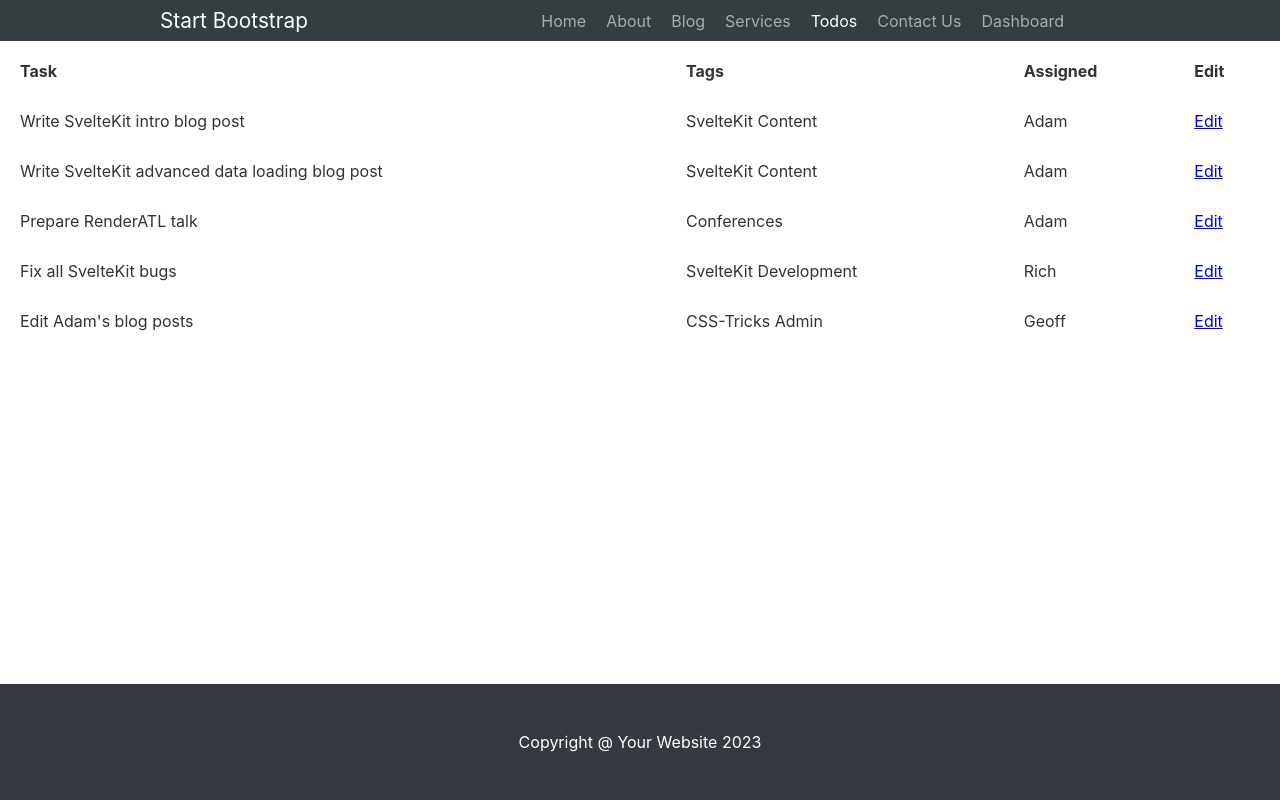
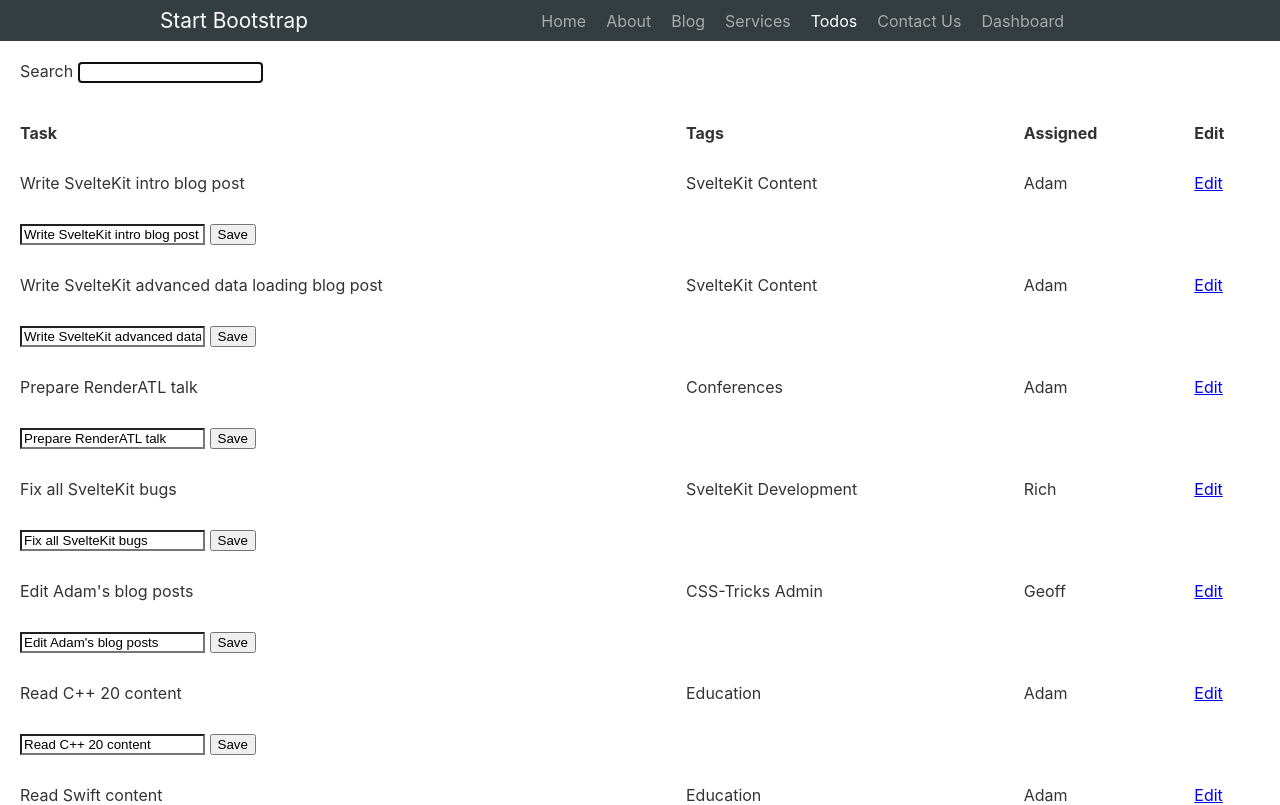
Before and after one commit to harpalnitk/sveltekit1.0, a SvelteKit app: page /todo-list in a window 1280 px wide. Shown: the top 805 px of the page. Built offline with nearby package versions, Linux system fonts and the light colour scheme; no server answers; some icons are missing.

Commit message:
added caching for todos route

```diff
--- a/src/lib/data/todoData.js
+++ b/src/lib/data/todoData.js
@@ -1,24 +1,28 @@
 let todos = [
-    { id: 1, title: "Write SvelteKit intro blog post", assigned: "Adam", tags: [1] },
-    { id: 2, title: "Write SvelteKit advanced data loading blog post", assigned: "Adam", tags: [1] },
-    { id: 3, title: "Prepare RenderATL talk", assigned: "Adam", tags: [2] },
-    { id: 4, title: "Fix all SvelteKit bugs", assigned: "Rich", tags: [3] },
-    { id: 5, title: "Edit Adam's blog posts", assigned: "Geoff", tags: [4] },
-  ];
+	{ id: 1, title: 'Write SvelteKit intro blog post', assigned: 'Adam', tags: [1] },
+	{ id: 2, title: 'Write SvelteKit advanced data loading blog post', assigned: 'Adam', tags: [1] },
+	{ id: 3, title: 'Prepare RenderATL talk', assigned: 'Adam', tags: [2] },
+	{ id: 4, title: 'Fix all SvelteKit bugs', assigned: 'Rich', tags: [3] },
+	{ id: 5, title: "Edit Adam's blog posts", assigned: 'Geoff', tags: [4] },
+	{ id: 6, title: 'Read C++ 20 content', assigned: 'Adam', tags: [5] },
+	{ id: 7, title: 'Read Swift content', assigned: 'Adam', tags: [5] },
+	{ id: 8, title: 'Bug Vercel people for the Next mutations RFC', assigned: 'Adam', tags: [6] }
+];
 
-  let tags = [
-    { id: 1, name: "SvelteKit Content", color: "ded" },
-    { id: 2, name: "Conferences", color: "purple" },
-    { id: 3, name: "SvelteKit Development", color: "pink" },
-    { id: 4, name: "CSS-Tricks Admin", color: "blue" },
-  ];
+let tags = [
+	{ id: 1, name: 'SvelteKit Content', color: 'red' },
+	{ id: 2, name: 'Conferences', color: 'purple' },
+	{ id: 3, name: 'SvelteKit Development', color: 'pink' },
+	{ id: 4, name: 'CSS-Tricks Admin', color: 'blue' },
+	{ id: 5, name: 'Education', color: 'green' },
+	{ id: 6, name: 'Next', color: 'orange' }
+];
+  export const wait = async amount => new Promise(res => setTimeout(res, amount ?? 500));
 
-  export const wait = async amount => new Promise(res => setTimeout(res, amount ?? 100));
-
-  export async function getTodos() {
+  export async function getTodos(search) {
     await wait();
 
-    return todos;
+    return todos.filter(todo => !search || new RegExp(search, 'i').test(todo.title));
   }
 
   export async function getTags() {
--- /dev/null
+++ b/src/lib/util/cookieUtils.js
@@ -0,0 +1,24 @@
+//It’s relatively easy if we’re on the
+//  server: we can call await parent() to
+//   get the data from parent layouts.
+//   But on the client, we’ll need to
+//   use some gross code to parse
+//   document.cookie:
+export function getCookieLookup() {
+	if (typeof document !== 'object') {
+		//means we are on the server
+		return {};
+	}
+
+	return document.cookie.split('; ').reduce((lookup, v) => {
+		const parts = v.split('=');
+		lookup[parts[0]] = parts[1];
+
+		return lookup;
+	}, {});
+}
+
+export const getCurrentCookieValue = name => {
+	const cookies = getCookieLookup();
+	return cookies[name] ?? '';
+};
--- /dev/null
+++ b/src/routes/(todos)/todo-list/+page.js
@@ -0,0 +1,51 @@
+//import { getTodos, getTags } from "$lib/data/todoData";
+
+// export function load() {
+//     //Notice that we are not await-ing calls
+//     //to our getTodos and getTags async functions.
+
+//     //Instead, we return the raw promises from load, and
+//     //SvelteKit does the necessary work to await them
+//   const todos = getTodos();
+//  // const tags = getTags(); //moved to group layout file
+
+//   return {
+//     todos,
+//     //tags,
+//   };
+// }
+
+// The above +page.server.js file changed to page.js file to implement caching
+//and todos are now fetched from a api call from the server
+
+import { writable } from 'svelte/store';
+
+import { getCurrentCookieValue } from '$lib/util/cookieUtils.js';
+
+
+//Our universal loader is what calls our
+//  /todos endpoint. This runs on the server
+//  or the client, and we need to read that
+//  cache value we just set up in the root layout, on
+//  initial app load, no matter where
+//   we are. It’s relatively easy if we’re on
+//    the server: we can call await parent()
+//     to get the data from parent layouts.
+//     But on the client, we’ll need to use
+//     some gross code to parse document.cookie
+export async function load({ fetch, parent, url, setHeaders }) {
+	const parentData = await parent();
+//getCurrentCookieValue('todos-cache') has a check in it to see if
+// we’re on the client (by checking the type of document), and returns
+// nothing if we are, at which point we know we’re on the server. Then
+//  it uses the value from our layout.
+	const cacheBust = getCurrentCookieValue('todos-cache') || parentData.todosCacheBust;
+	const search = url.searchParams.get('search') || '';
+console.log('cacheBust', cacheBust)
+	const resp = await fetch(`/api/todos?search=${encodeURIComponent(search)}&cache=${cacheBust}`);
+	const todos = await resp.json();
+
+	return {
+		todos
+	};
+}
--- a/src/routes/(todos)/todo-list/+page.server.js
+++ b/src/routes/(todos)/todo-list/+page.server.js
@@ -1,16 +1,25 @@
-import { getTodos, getTags } from "$lib/data/todoData";
+import { getTodo, updateTodo, wait } from '$lib/data/todoData';
+//we’ll need to add a form action for our /list page. Actions can
+//  only go in .server pages, so we’ll add a +page.server.js in our
+//  /list folder. (Yes, a +page.server.js file can co-exist next to
+//      a +page.js file.)
+export const actions = {
+	async editTodo({ request, cookies }) {
+		const formData = await request.formData();
 
-export function load() {
-    //Notice that we are not await-ing calls
-    //to our getTodos and getTags async functions.
+		const id = formData.get('id');
+		const newTitle = formData.get('title');
 
-    //Instead, we return the raw promises from load, and
-    //SvelteKit does the necessary work to await them
-  const todos = getTodos();
- // const tags = getTags(); //moved to group layout file
+		await wait(250);
+		updateTodo(id, newTitle);
+//We’re grabbing the form data, forcing a delay,
+// updating our todo, and then, most importantly,
+//clearing our cache bust cookie.
+		cookies.set('todos-cache', +new Date(), { path: '/', httpOnly: false });
+	}
 
-  return {
-    todos,
-    //tags,
-  };
-}
+    //Reload your page, then edit one of the to-do items. You
+    // should see the table value update after a moment. If you
+    // look in the Network tab in DevToold, you’ll see a fetch
+    //  to the /todos endpoint, which returns your new data.
+};
--- a/src/routes/(todos)/todo-list/+page.svelte
+++ b/src/routes/(todos)/todo-list/+page.svelte
@@ -1,4 +1,5 @@
 <script>
+  import { enhance } from "$app/forms";
     export let data;
     //After Edir : How did the new title show up like that? It was automatic. Once
     //  we redirected to the /list page, SvelteKit automatically
@@ -6,6 +7,13 @@
     //    regardless
     $: ({ todos, tags } = data);
   </script>
+
+<div class="search-form">
+  <form action="/todo-list">
+    <label>Search</label>
+    <input autofocus name="search" />
+  </form>
+</div>
 
   <table cellspacing="10" cellpadding="10">
     <thead>
@@ -24,6 +32,15 @@
         <td>{t.assigned}</td>
         <td><a href="/todo-detail?id={t.id}">Edit</a></td>
       </tr>
+      <tr>
+				<td colspan="4">
+					<form use:enhance method="post" action="?/editTodo">
+						<input name="id" value={t.id} type="hidden" />
+						<input name="title" value={t.title} />
+						<button>Save</button>
+					</form>
+				</td>
+			</tr>
       {/each}
     </tbody>
   </table>
@@ -32,4 +49,7 @@
     th {
       text-align: left;
     }
+    .search-form {
+		margin: 20px;
+	}
   </style>
--- /dev/null
+++ b/src/routes/+layout.server.js
@@ -0,0 +1,32 @@
+//We can create a +layout.server.js file at the very root of
+// our routes folder. This will run on application startup, and
+// is a perfect place to set an initial cookie value
+
+export function load({ cookies, isDataRequest }) {
+
+    //You may have noticed the isDataRequest value. Remember, layouts will
+    // re-run anytime client code calls invalidate(), or anytime
+    //  we run a server action (assuming we don’t turn off
+    //     default behavior). isDataRequest indicates those re-runs,
+    //      and so we only set the cookie if that’s false; otherwise,
+    //      we send along what’s already there.
+	const initialRequest = !isDataRequest;
+
+	const cacheValue = initialRequest ? +new Date() : cookies.get('todos-cache');
+
+	if (initialRequest) {
+        //The httpOnly: false flag is also significant. This allows our
+        // client code to read these cookie values in document.cookie.
+        //  This would normally be a security concern, but in our case
+        //  these are meaningless numbers that allow us to cache or
+        //  cache bust.
+
+        //for browser case
+		cookies.set('todos-cache', cacheValue, { path: '/', httpOnly: false });
+	}
+
+	return {
+        //for server case
+		todosCacheBust: cacheValue
+	};
+}
--- /dev/null
+++ b/src/routes/api/todos/+server.js
@@ -0,0 +1,25 @@
+import { json } from '@sveltejs/kit';
+import { getTodos } from '$lib/data/todoData';
+
+export async function GET({ url, setHeaders, request }) {
+	const search = url.searchParams.get('search') || '';
+// /Let’s get started by adding some caching to our /api/todos endpoint.
+//but all this function says is to cache these API calls for 60 seconds
+
+//since this is caching via the browser’s native caching, these
+// calls could (depending on how you manage the cache busting we’ll
+// 	be looking at) continue to cache even if you reload the
+// 	page (unlike the initial server-side load, which always
+// 		calls the endpoint fresh, even if it did it within
+// 		the last 60 seconds).
+
+// Obviously data can change anytime, so we need a way to purge
+//  this cache manually, which we’ll look at next.
+setHeaders({
+		'cache-control': 'max-age=60'//60 seconds
+	});
+
+	const todos = await getTodos(search);
+
+	return json(todos);
+}
```
